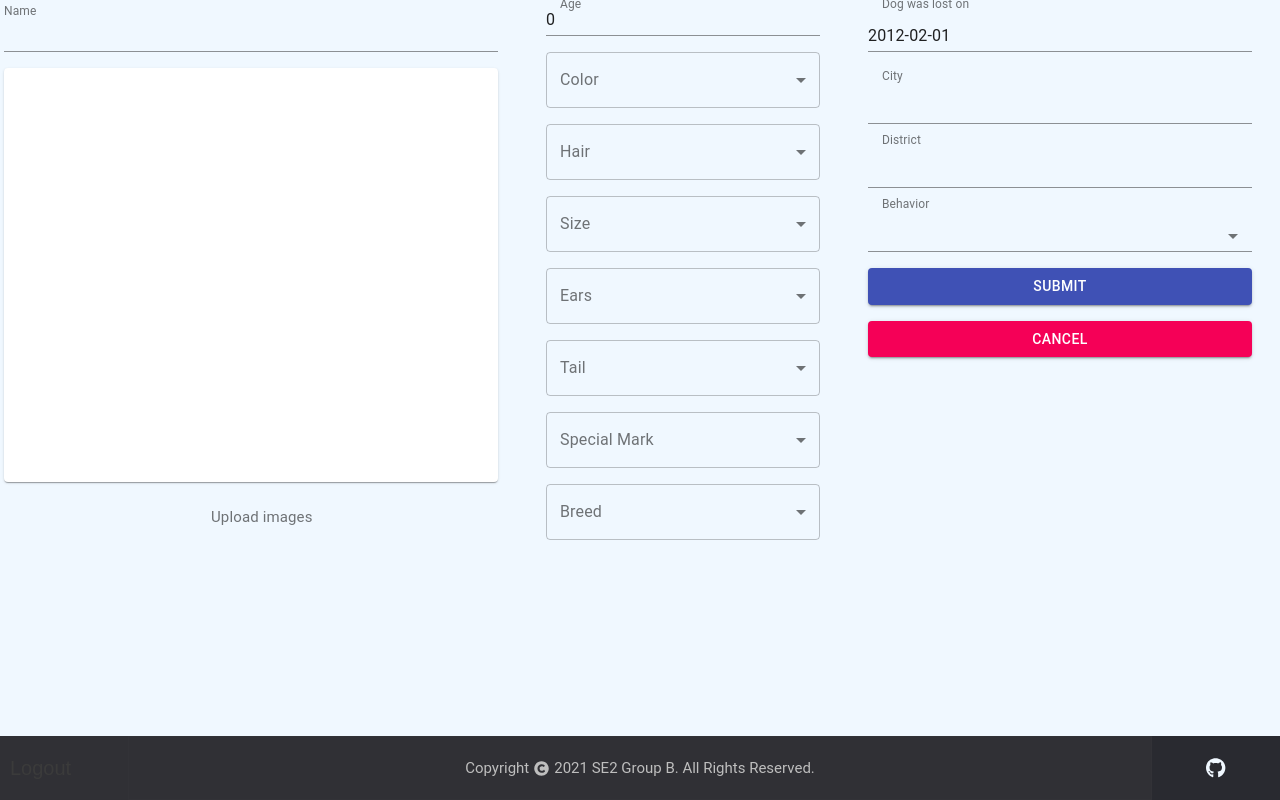
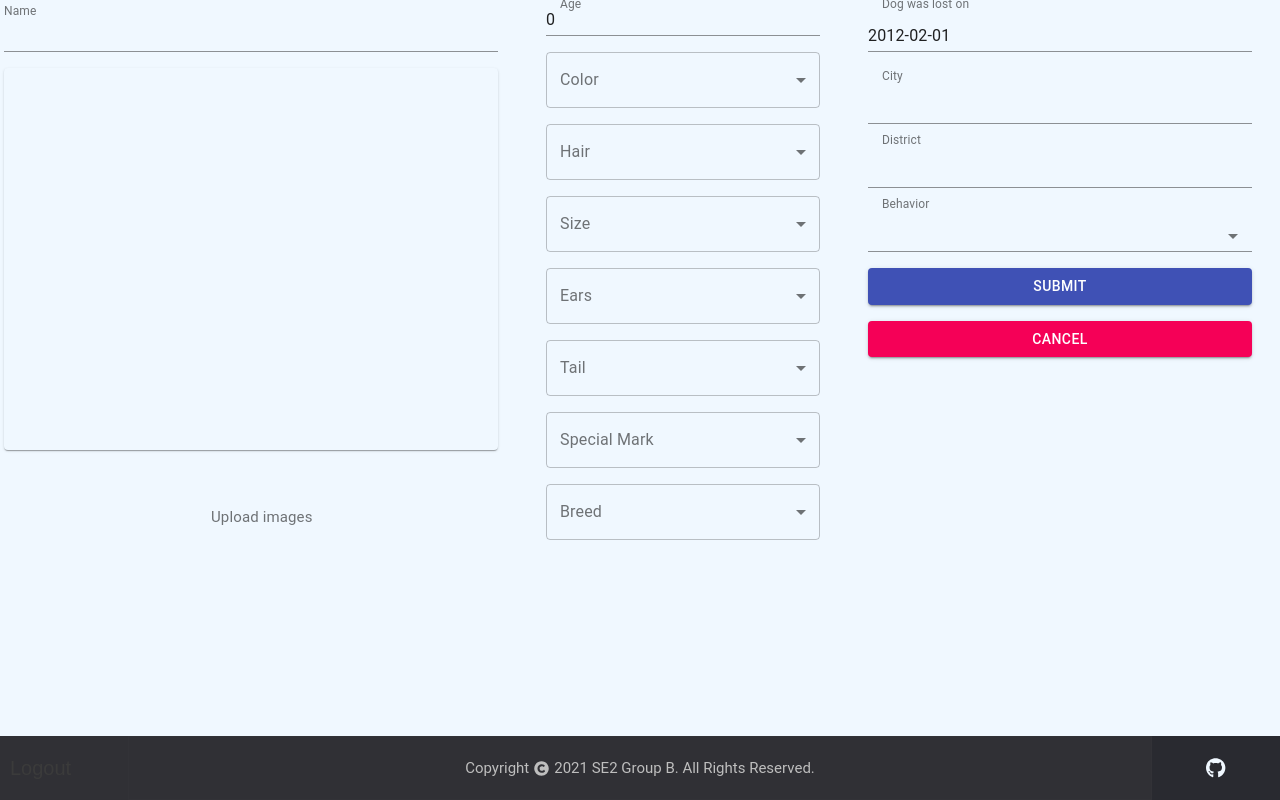
Before and after one commit to se2-2021-tue-16-okulewicz/Project-Group-B, a React (Create React App) app in the folder webapp/: page /addDog in a window 1280 px wide. Built offline with nearby package versions, Linux system fonts and the light colour scheme.

Commit message:
Changed style of image card in dog upload

```diff
--- a/webapp/src/registerDog/registerDog.tsx
+++ b/webapp/src/registerDog/registerDog.tsx
@@ -49,6 +49,13 @@ const useStyles = makeStyles((theme: Theme) =>
     chip: {
       margin: 2,
     },
+    card: {
+      color: 'aliceblue',
+      backgroundColor: 'aliceblue',
+      display: "flex",
+      justifyContent: "center",
+      alignItems: "center",
+    }
   })
 );
 
@@ -176,7 +183,7 @@ export default function RegisterDogForm() {
               />
             </FormControl>
             <FormControl className={classes.formControl}>
-              <Card>
+              <Card className={classes.card}>
                 <CardHeader title="" />
                 <ImageUpload
                   data-testid="img-upload"
```
